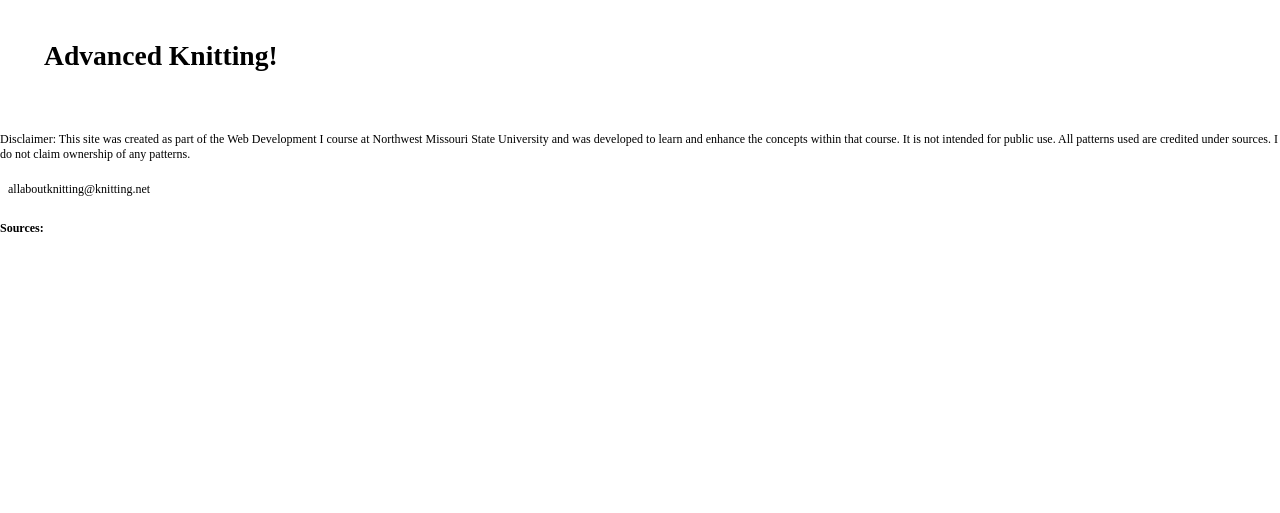
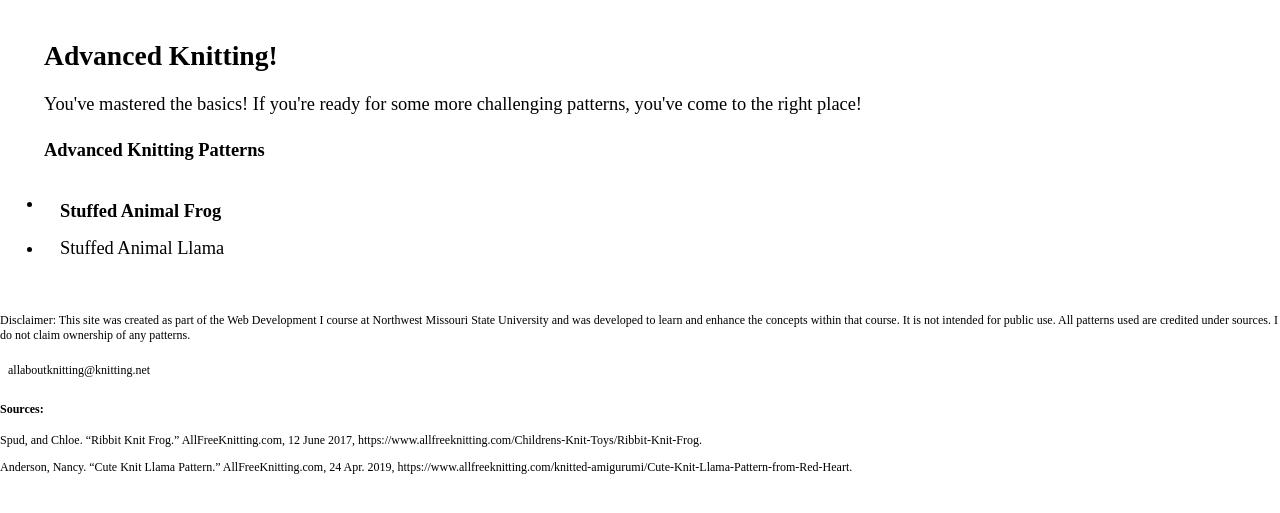
Before and after one commit to 144Sp23/web-project-DonohoeM22, a plain HTML site: page advanced.html in a window 1280 px wide. Shown: the part 201-714 px from the top of the page. Drawn offline with Linux system fonts and the light colour scheme.

Commit message:
completed content for advanced page

```diff
--- a/advanced.html
+++ b/advanced.html
@@ -33,6 +33,16 @@
         <main>
             <div id="Advanced">
                 <h2>Advanced Knitting!</h2>
+
+                <p>You've mastered the basics! If you're ready for some more challenging patterns, you've come to the right place!</p>
+
+                <h4>Advanced Knitting Patterns</h4>
+
+                <ul>
+                    <li><a href="https://www.allfreeknitting.com/Childrens-Knit-Toys/Ribbit-Knit-Frog" target="_blank" class="external-link">Stuffed Animal Frog</a></li>
+
+                    <li><a href="https://www.allfreeknitting.com/knitted-amigurumi/Cute-Knit-Llama-Pattern-from-Red-Heart">Stuffed Animal Llama</a></li>
+                </ul>
             </div>
 
         </main>
@@ -45,7 +55,9 @@
 
             <h4>Sources:</h4>
 
-            <p></p>
+            <p>Spud, and Chloe. “Ribbit Knit Frog.” AllFreeKnitting.com, 12 June 2017, https://www.allfreeknitting.com/Childrens-Knit-Toys/Ribbit-Knit-Frog.</p>
+
+            <p>Anderson, Nancy. “Cute Knit Llama Pattern.” AllFreeKnitting.com, 24 Apr. 2019, https://www.allfreeknitting.com/knitted-amigurumi/Cute-Knit-Llama-Pattern-from-Red-Heart. </p>
 
         </footer>
     </div>
```
